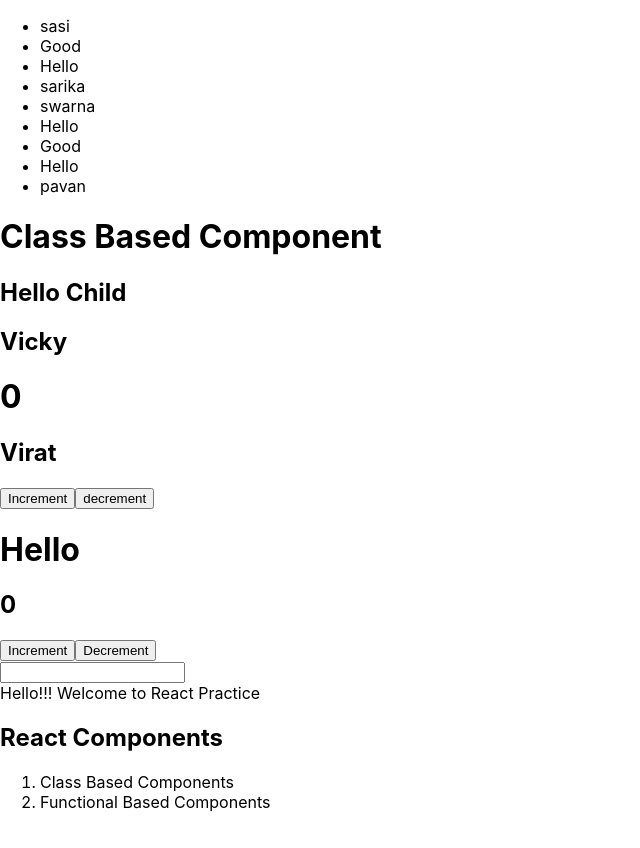
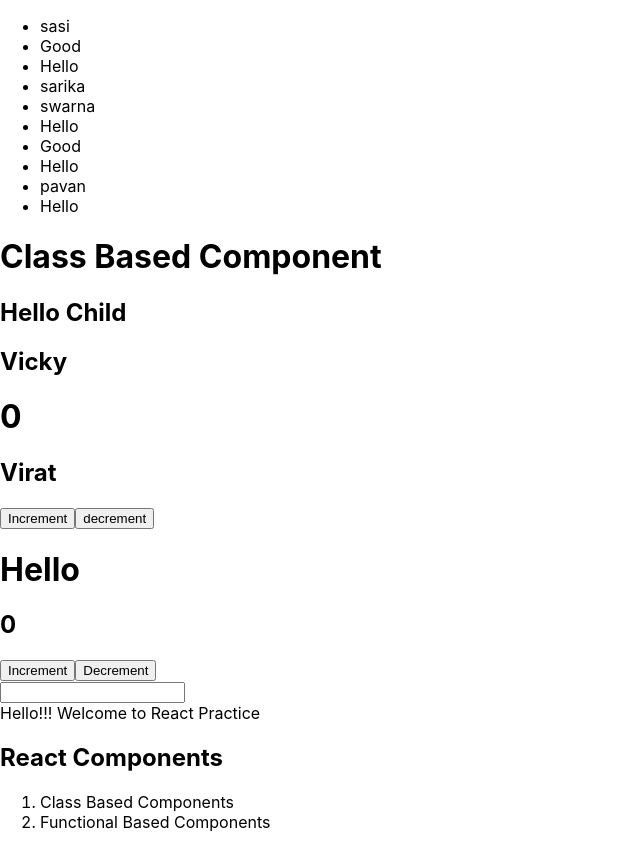
Before and after one commit to VeluruSumanvsn/ReactBatch9, a React (Create React App) app: page / in a window 1280 px wide. Shown: the whole page, without its empty margins (0-640 px from the left). Built offline with nearby package versions, Linux system fonts and the light colour scheme.

Commit message:
listed items changed

```diff
--- a/src/Components/Header.js
+++ b/src/Components/Header.js
@@ -13,7 +13,7 @@ function Header(){
                 <li>Good</li>
                 <li>Hello</li>
                 <li>pavan</li>
-
+                 <li>Hello</li>
             </ul>
         </div>
     )
```
